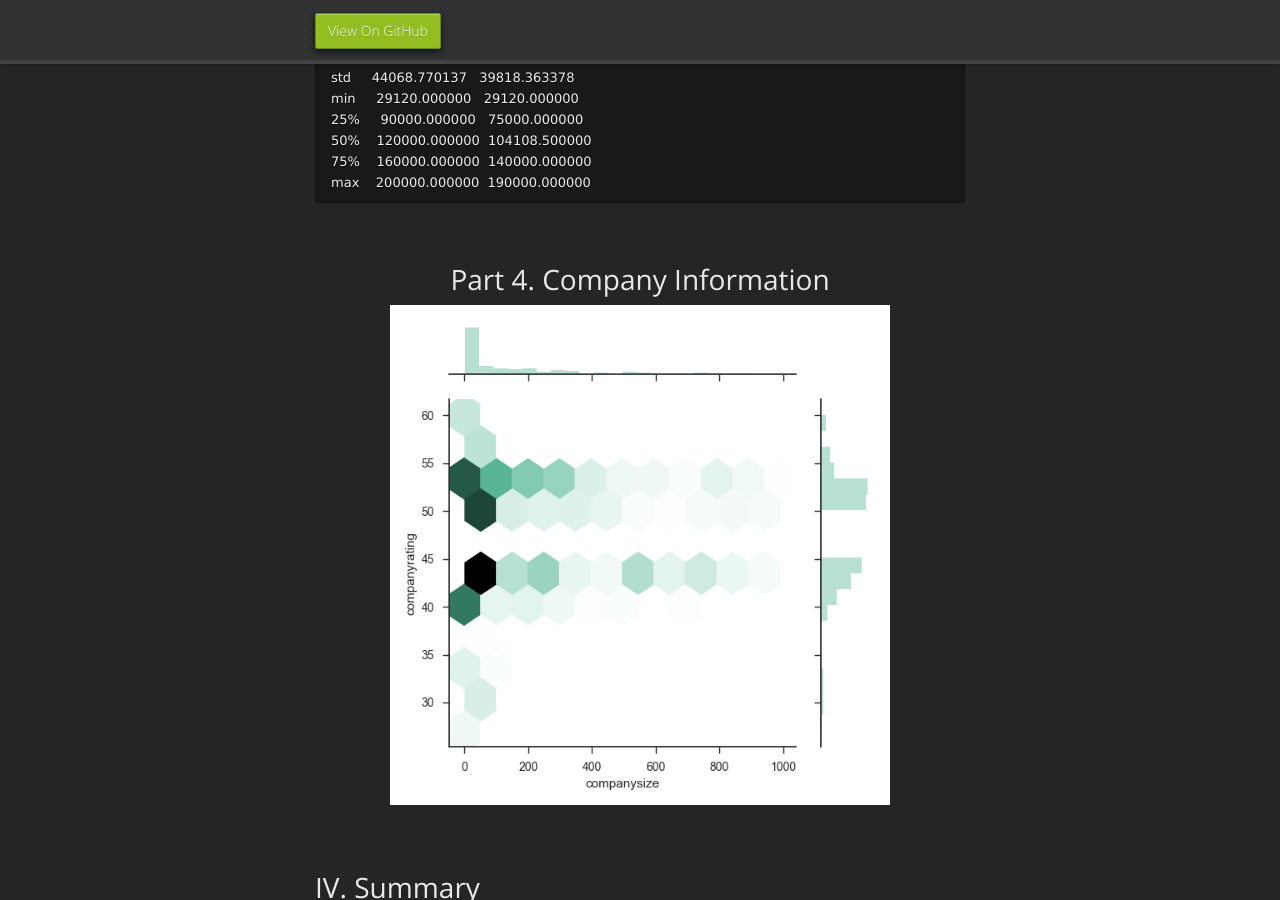
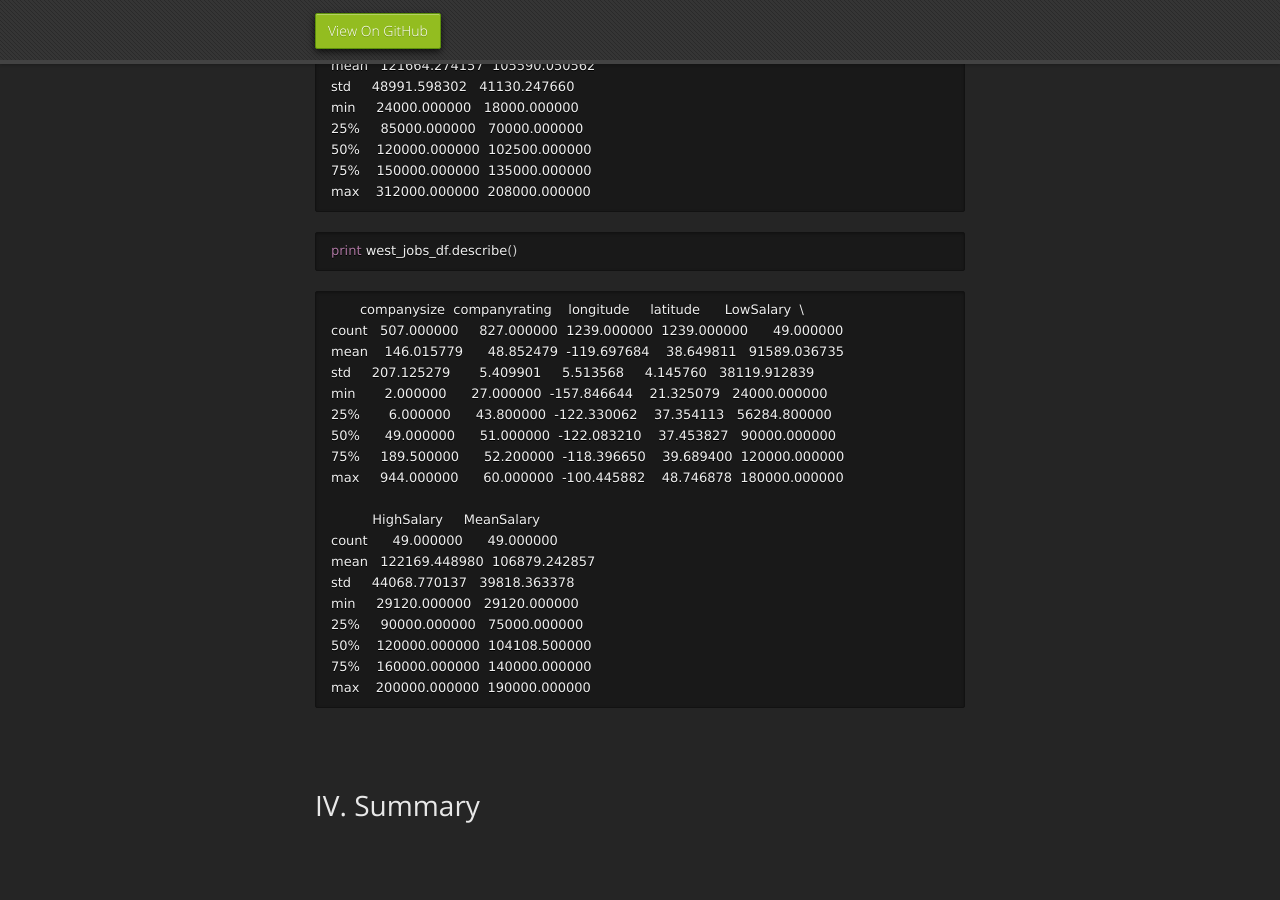
Before and after one commit to mrbrins82/mrbrins82.github.io, a Jekyll site: the page built from kaggle_indeed.md, in a window 1280 px wide and 900 px high, scrolled down 10443 px. Built offline with Jekyll 4.4.1, drawn with Linux system fonts in a browser that asks for light colours; nearby versions of some CDN libraries; our own code applies the rules of GitHub Pages for plain Markdown files.

Commit message:
updated indeed page

````diff
--- a/kaggle_indeed.md
+++ b/kaggle_indeed.md
@@ -152,6 +152,10 @@
 </center>
 This is a pretty interesting plot. Here we have the top 25 companies in terms of number of total job listings. It's not surprising to see companies like Apple, Google, or Twitter in the list, but it is interesting to see what types of jobs these companies are hiring for. For example, Udacity Inc. is purely looking to fill artificial intelligence positions. Twitter, and McKinsey & Co. are only looking for data science and machine learning positions.
 
+<center><img src="./assets/images/size_rating_hex.png" alt="size rating hex plot" width="500" height="500" />
+</center>
+
+
 What are some of the most common job titles that people are hiring for?
 <center><img src="./assets/images/top_titles.png" alt="top titles" width="700" height="350" />
 </center>
@@ -248,10 +252,5 @@
 ```
 
 <br/>
-# [](#header-3)<center>Part 4. Company Information<center/>
-<center><img src="./assets/images/size_rating_hex.png" alt="size rating hex plot" width="500" height="500" />
-</center>
-
-<br/>
 <br/>
 # [](#header-2)IV. Summary
````
